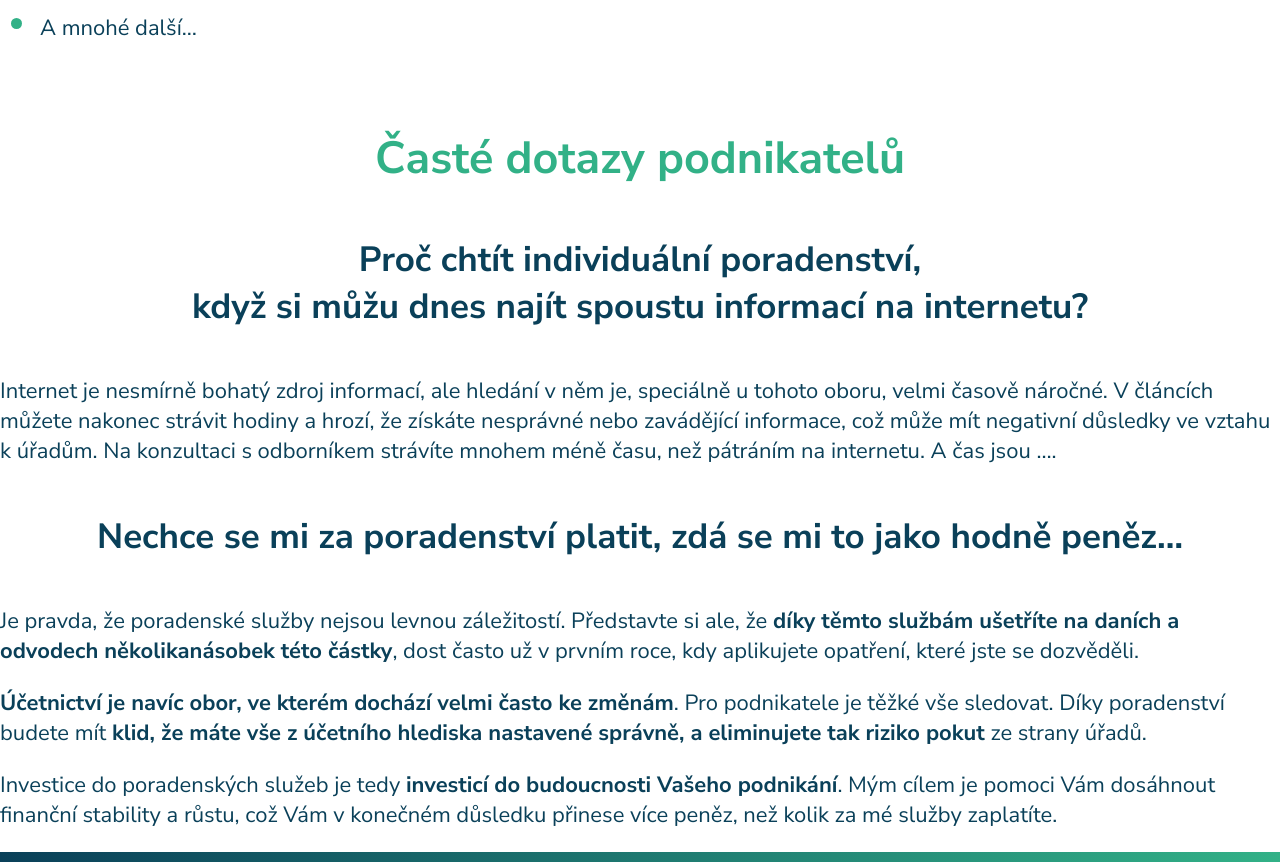
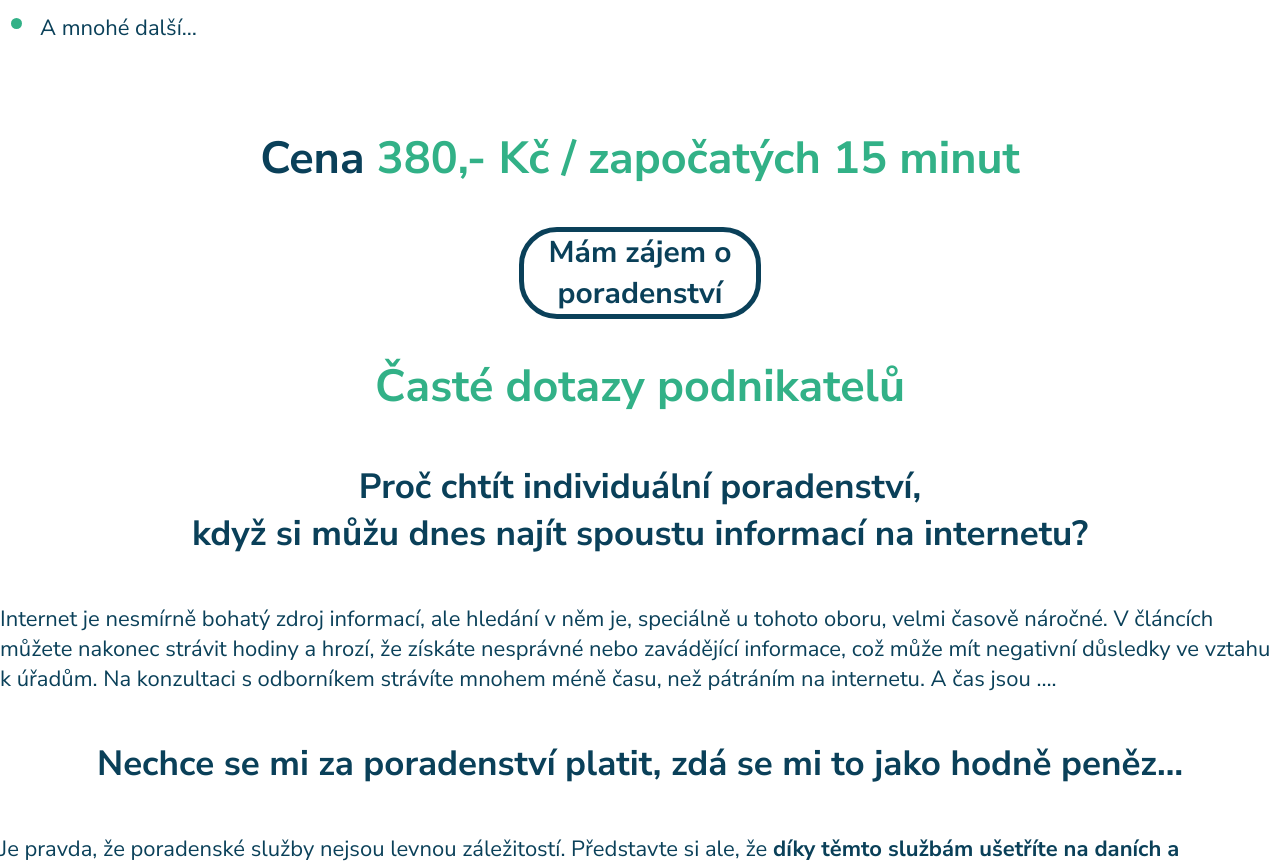
Before and after one commit to PatrikBirula/luciebirulova-readonly, a Next.js app: page /poradenstvi in a window 1280 px wide. Shown: the part 2140-3007 px from the top of the page. Built offline with nearby package versions, Linux system fonts and the light colour scheme.

Commit message:
Add btn to contact form

```diff
--- a/src/app/poradenstvi/page.tsx
+++ b/src/app/poradenstvi/page.tsx
@@ -1,6 +1,7 @@
 import "../styles/index.scss";
 import Navbar from "../components/Navbar/navbar";
 import Footer from "../components/Footer/footer";
+import Button from "../components/Buttons/button";
 import BulletList from "../components/BulletList/bulletList";
 import {
   introduction,
@@ -49,6 +50,14 @@ const coursesRoute = () => {
         <h2 className="color-green">Díky osobnímu poradenství</h2>
         <BulletList items={individualConsulting} />
       </section>
+      <h2 className="text-center">
+        Cena <span className="color-green">380,-&nbsp;Kč / započatých 15 minut</span>
+      </h2>
+      <Button
+        buttonText="Mám zájem o poradenství"
+        src="/kontakty"
+        customClasses="mx-auto px-1"
+      />
       <section className="container page-consulting">
         <h2 className="color-green text-center">Časté dotazy podnikatelů</h2>
         <h4 className="text-center">
```
